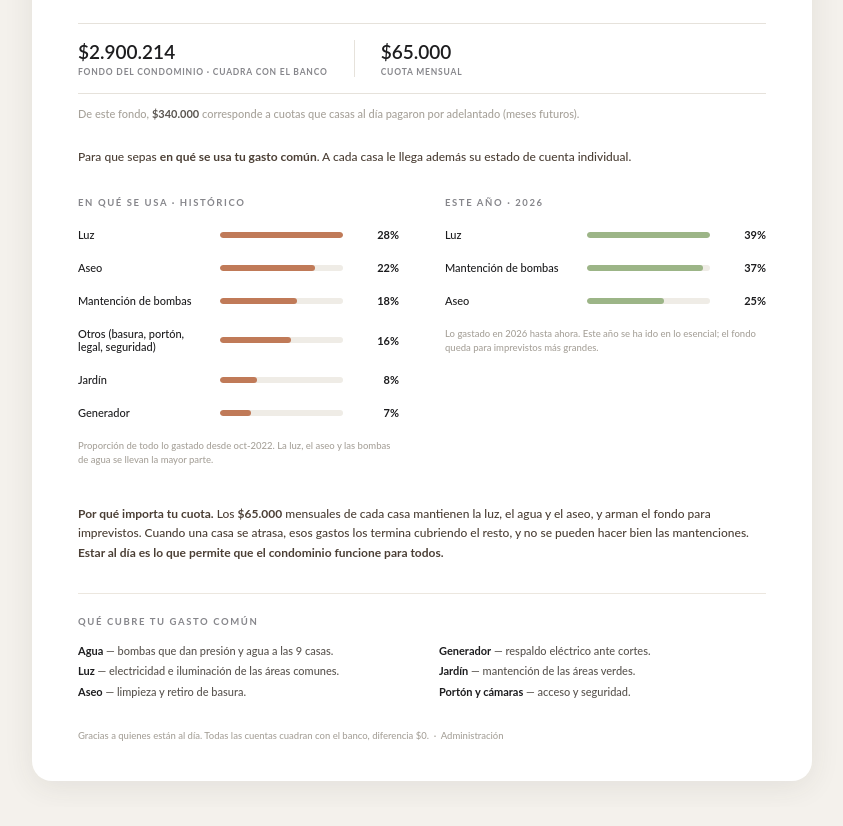
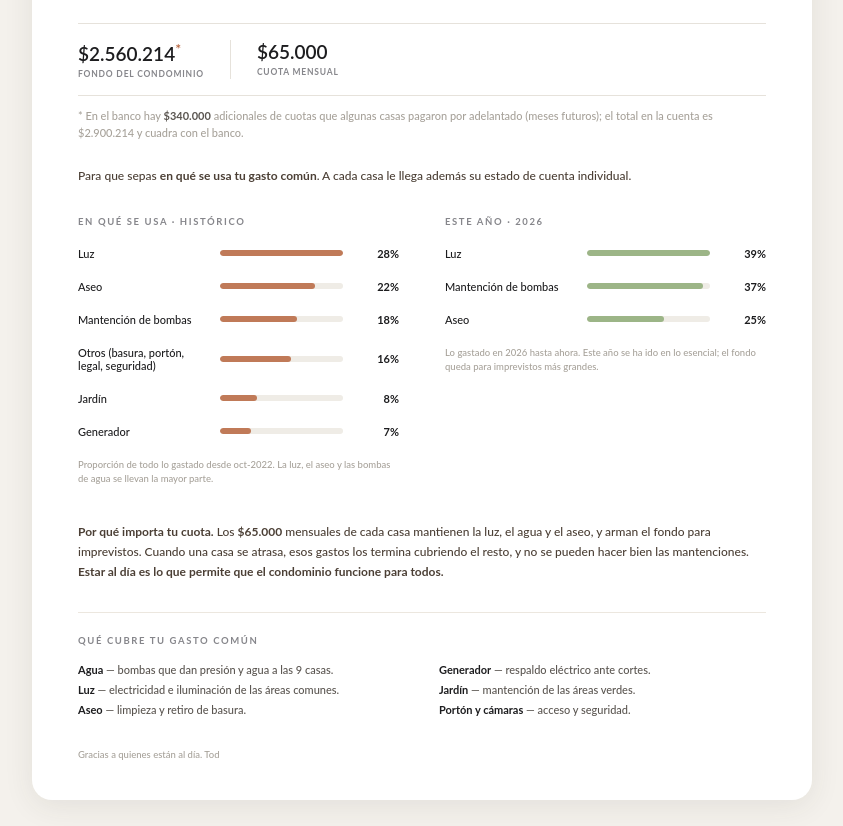
Before and after one commit to amayafernanda/Holanda-Townhouses, a plain HTML site: page index.html in a window 1280 px wide. Shown: the part 240-1066 px from the top of the page, without its empty margins (218-1061 px from the left). Drawn offline with Linux system fonts and the light colour scheme.

Commit message:
Actualiza rendicion 2026-07-06 12:24

```diff
--- a/index.html
+++ b/index.html
@@ -59,11 +59,11 @@ h2{font-size:9.5px;font-weight:700;letter-spacing:1.6px;text-transform:uppercase
   </div>
 
   <div class="subs">
-    <div><div class="v">$2.900.214</div><div class="k">Fondo del condominio · cuadra con el banco</div></div>
+    <div><div class="v">$2.560.214<span style="color:#b5613a;font-size:14px;vertical-align:super">*</span></div><div class="k">Fondo del condominio</div></div>
     <div class="sub2"><div class="v">$65.000</div><div class="k">Cuota mensual</div></div>
   </div>
 
-  <div style="font-size:11px;color:#a7a29a;margin:-14px 0 26px;line-height:1.5">De este fondo, <b style="color:#5a5550">$340.000</b> corresponde a cuotas que casas al día pagaron por adelantado (meses futuros).</div>
+  <div style="font-size:11px;color:#a7a29a;margin:-14px 0 26px;line-height:1.5">* En el banco hay <b style="color:#5a5550">$340.000</b> adicionales de cuotas que algunas casas pagaron por adelantado (meses futuros); el total en la cuenta es $2.900.214 y cuadra con el banco.</div>
 
   <div class="intro">Para que sepas <b>en qué se usa tu gasto común</b>. A cada casa le llega además su estado de cuenta individual.</div>
 
@@ -97,7 +97,4 @@ h2{font-size:9.5px;font-weight:700;letter-spacing:1.6px;text-transform:uppercase
     </div>
   </div>
 
-  <div class="foot">Gracias a quienes están al día. Todas las cuentas cuadran con el banco, diferencia $0. &nbsp;·&nbsp; Administración</div>
-</div>
-</body>
-</html>
+  <div class="foot">Gracias a quienes están al día. Tod
```
